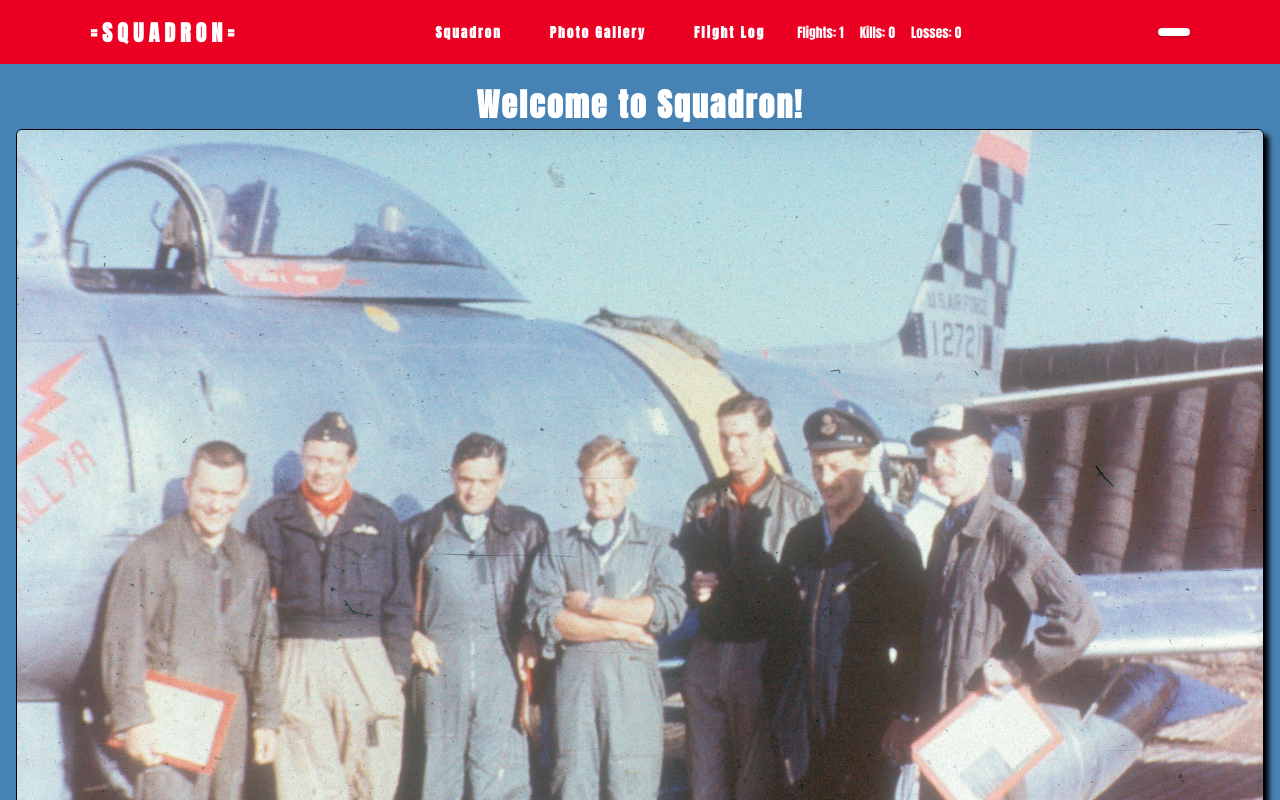
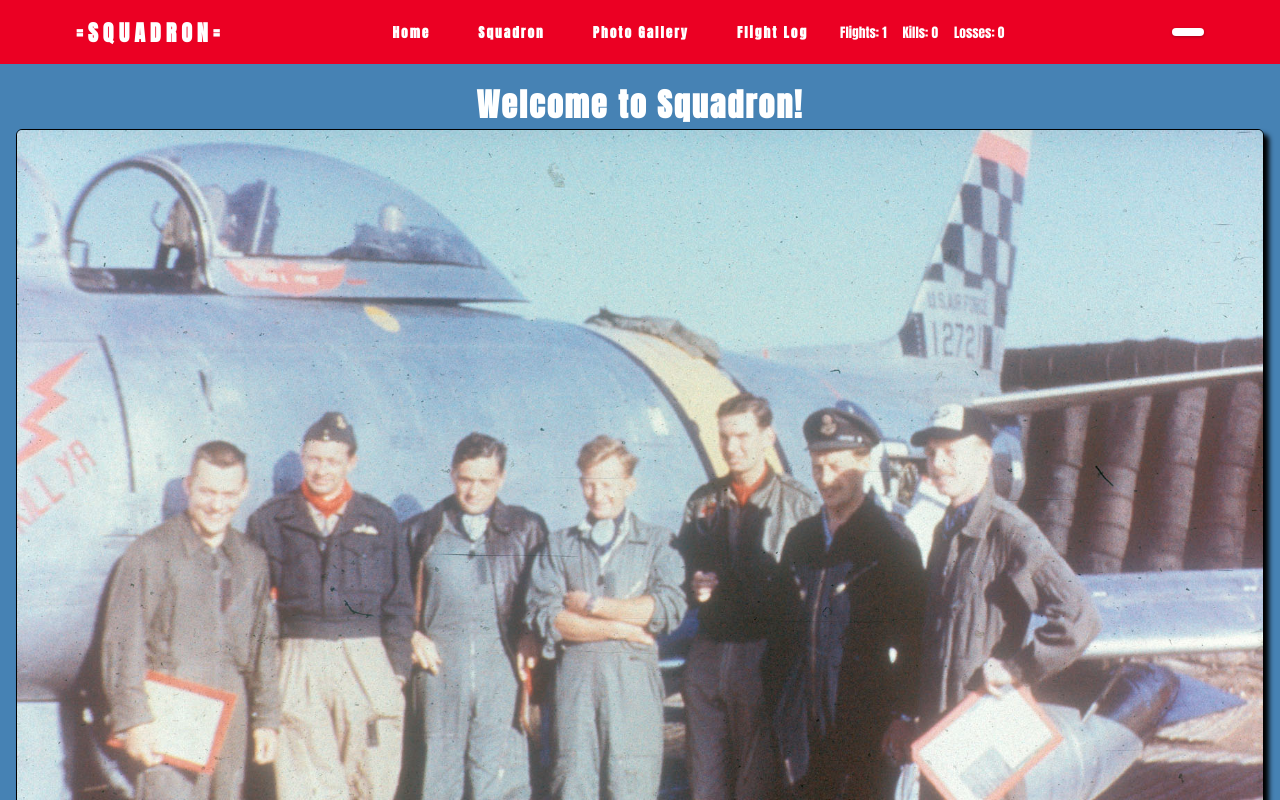
Before and after one commit to JWoltjen/squadron, a React (Create React App) app: page / in a window 1280 px wide. Shown: the top 800 px of the page. Built offline with nearby package versions, Linux system fonts and the light colour scheme.

Commit message:
add home link to navbar

```diff
--- a/src/components/Navbar.js
+++ b/src/components/Navbar.js
@@ -20,6 +20,9 @@ function Navbar() {
         <nav>
             <h3 className="logo">=Squadron= </h3>
             <ul className='links'>
+                <Link to ='/Home'>
+                    <li className='link'>Home</li>
+                </Link>
                 <Link to ='/Squadron'>
                     <li className='link'>Squadron</li>
                 </Link>
```
